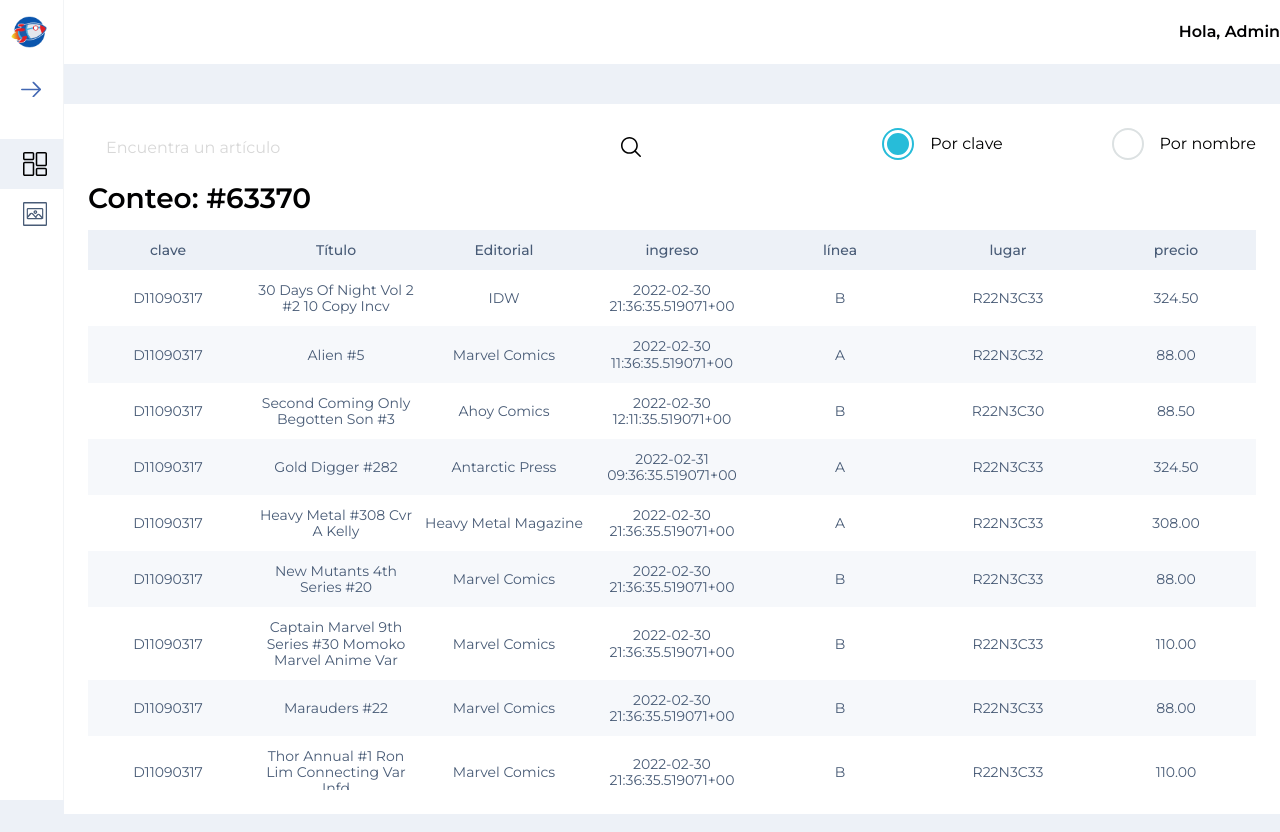
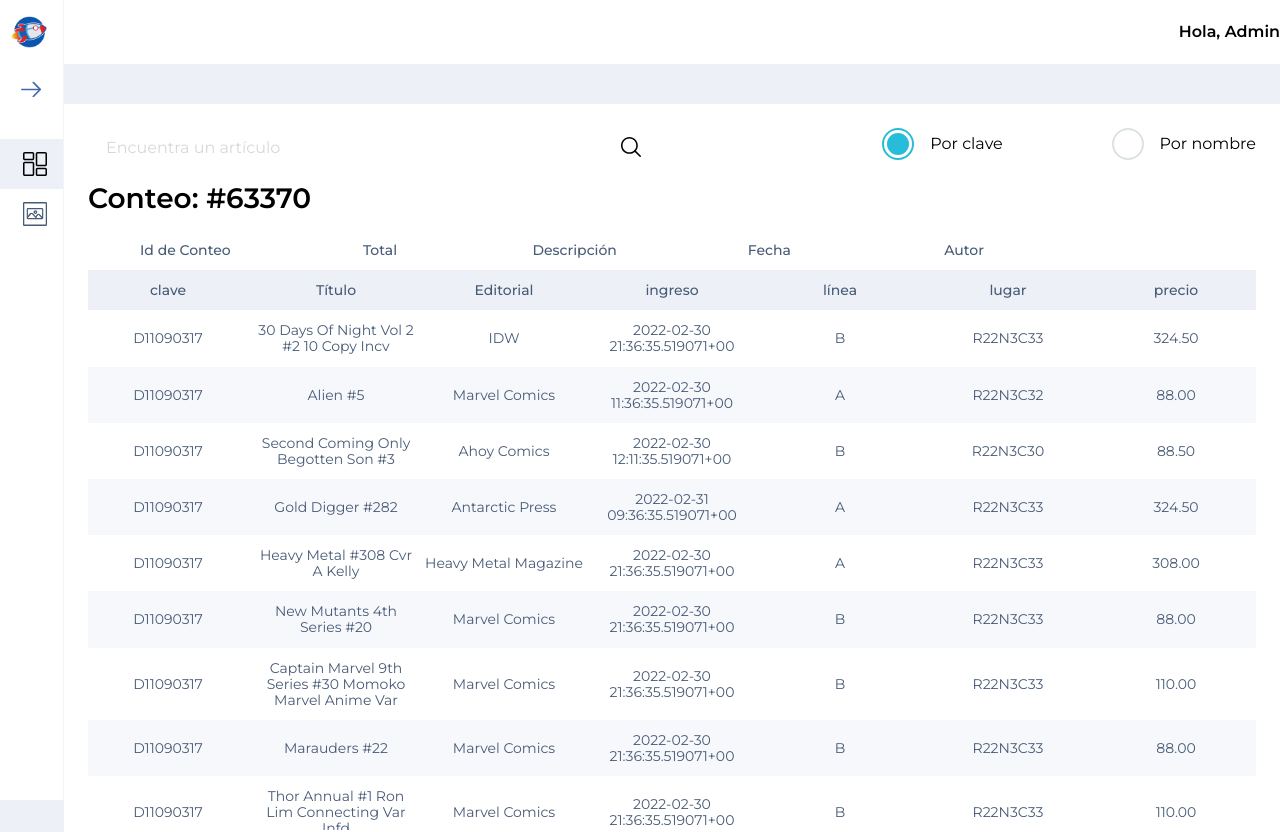
Before and after one commit to Lariicsa/fan-ui-bodega, a Vue app: page / in a window 1280 px wide. Shown: the top 832 px of the page. Built offline with nearby package versions, Linux system fonts and the light colour scheme.

Commit message:
Add top head in table Detail

```diff
--- a/src/assets/scss/components/tableDetails.scss
+++ b/src/assets/scss/components/tableDetails.scss
@@ -1,4 +1,24 @@
 .tableDetail {
+  display: flex;
+  flex-direction: column;
+  justify-content: flex-start;
+  align-items: flex-start;
+  width: 100%;
+  &__top {
+    background-color: $white;
+    font-size: $small-size;
+    color: $blackio;
+    display: flex;
+    justify-content: center;
+    align-items: flex-start;
+    width: 100%;
+    overflow-x: auto;
+
+    @include until(1024px) {
+      flex-direction: row;
+      justify-content: flex-start;
+    }
+  }
   &__bottom {
     background-color: $white;
     font-size: $small-size;
--- a/src/components/TableDetails.vue
+++ b/src/components/TableDetails.vue
@@ -1,5 +1,18 @@
 <template>
   <div class="tableDetail">
+    <div
+      :class="'tableDetail__top ' + 'cols' + topCols"
+      :style="'grid-template-columns: repeat(' + topCols + ', 1fr)'"
+    >
+      <div
+        v-for="(col, index) in item.topHead"
+        :class="'tableDetail__cell-head ' + 'cols' + topCols"
+        :key="index"
+      >
+        {{ col }}
+      </div>
+    </div>
+
     <div class="tableDetail__bottom">
       <div class="tableDetail__scrollable-in">
         <div
@@ -60,6 +73,9 @@ export default {
     cols: {
       type: Number,
     },
+    topCols: {
+      type: Number,
+    },
     modifier: {
       type: String,
     },
@@ -86,6 +102,10 @@ export default {
       let width = (100 / this.cols) * 100;
       return width;
     },
+    topCellWidth() {
+      let width = (100 / this.topCols) * 100;
+      return width;
+    },
   },
 };
 </script>
--- a/src/views/Home.vue
+++ b/src/views/Home.vue
@@ -21,7 +21,7 @@
       <div class="col">
         <h3>Conteo: #63370</h3>
         <div class="row">
-          <TableDetail :item="tabledata" :cols="7" />
+          <TableDetail :item="tabledata" :topCols="6" :cols="7" />
         </div>
       </div>
     </div>
@@ -126,6 +126,7 @@ export default {
 
     tabledata() {
       const table = {
+        topHead: ["Id de Conteo", "Total", "Descripción","Fecha","Autor", ""],
         head: [
           "clave",
           "Título",
```
